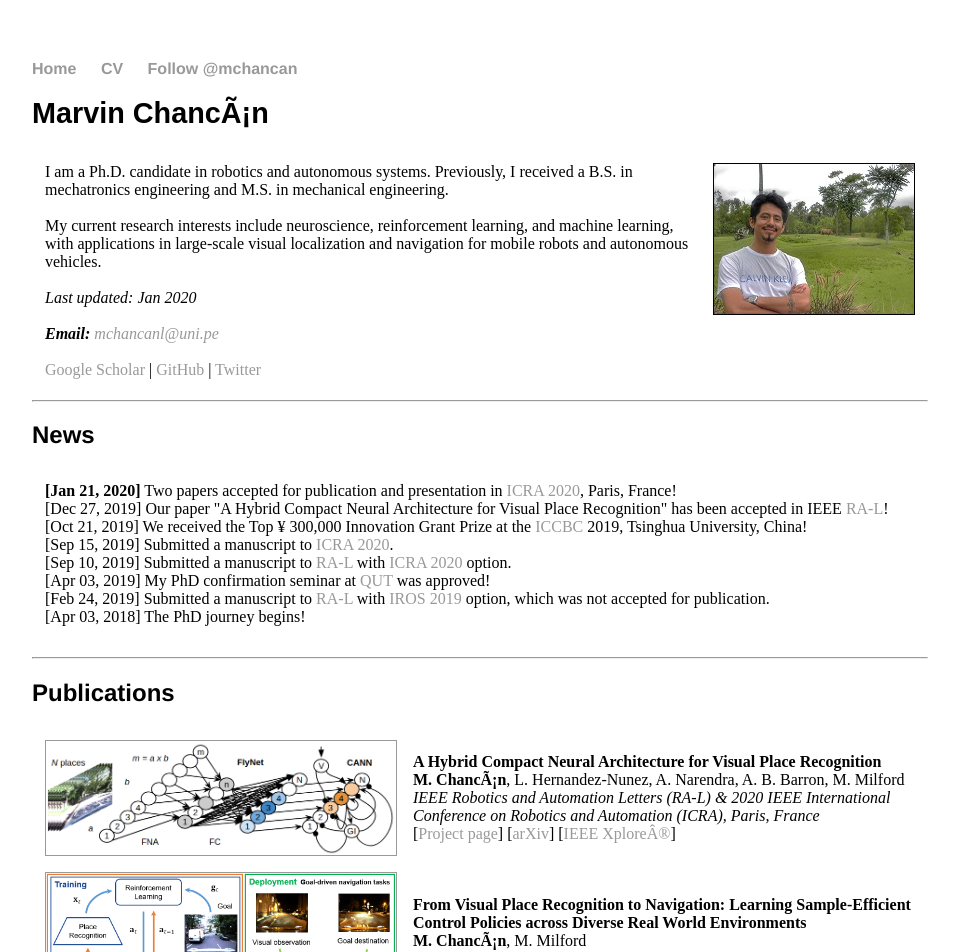
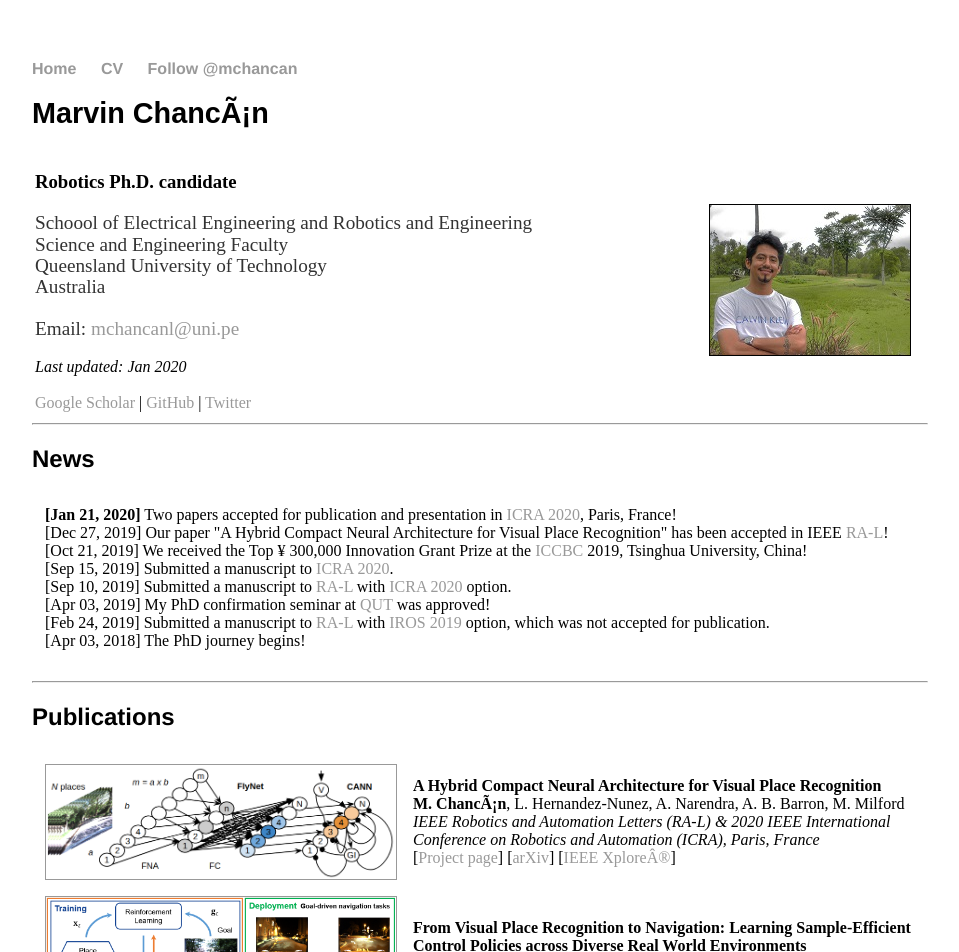
Before and after one commit to mchancan/mchancan.github.io, a Jekyll site: the page built from index.html, in a window 1280 px wide. Shown: the top 952 px of the page, without its empty margins (160-1119 px from the left). Built offline with Jekyll 4.4.1, drawn with Linux system fonts in a browser that asks for light colours; comment, search, counter and statistics services are not loaded.

Commit message:
Update index.html

```diff
--- a/index.html
+++ b/index.html
@@ -4,18 +4,24 @@ title: Marvin Chancán
 ---
 
 <h1> Marvin Chancán</h1>
-<table border="0" cellpadding="3" cellspacing="10">
+<table>
 	<tr>
-		<td>
-			I am a Ph.D. candidate in robotics and autonomous systems. Previously, I received a B.S. in mechatronics engineering and M.S. in mechanical engineering. <br> <br>
-			My current research interests include neuroscience, reinforcement learning, and machine learning, with applications in large-scale visual localization and navigation for mobile robots and autonomous vehicles. <br> <br>
+		<td width="670">
+			<h3>Robotics Ph.D. candidate</h3>
+			<p>
+				Schoool of Electrical Engineering and Robotics and Engineering </br>
+				Science and Engineering Faculty </br>
+				Queensland University of Technology </br>
+				Australia </br>
+				</br>
+				Email: <a href="mailto:mchancanl@uni.pe">mchancanl@uni.pe</a><br>
+			</p>
 			<em>Last updated: Jan 2020</em> <br> <br>
-			<em><b>Email:</b> <a href="mailto:mchancanl@uni.pe">mchancanl@uni.pe</em></a> <br> <br>
 			<a href="https://scholar.google.com/citations?user=iK7xhJ4AAAAJ&hl=en">Google Scholar</a> |
 			<a href="https://github.com/mchancan">GitHub</a> |
 			<a href="https://twitter.com/mchancan">Twitter</a>
 		</td>
-		<td style="vertical-align:top">
+		<td>
 			<img padding="0px 20px 15px 0px" src="images/mc.jpg"  width="200" height="inherit" border="1px" alt="">
 		</td>
 	</tr>
```
